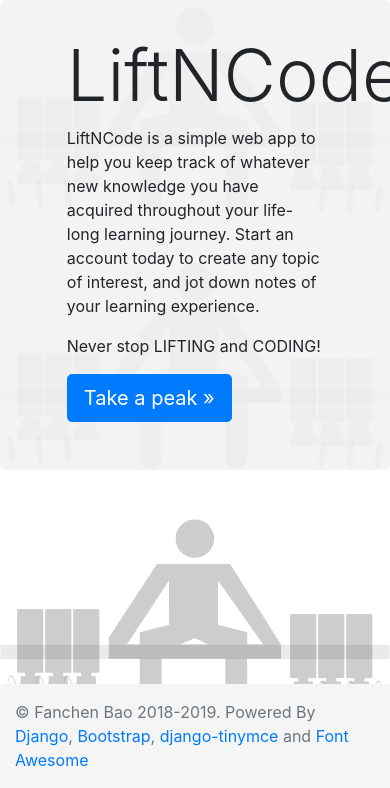
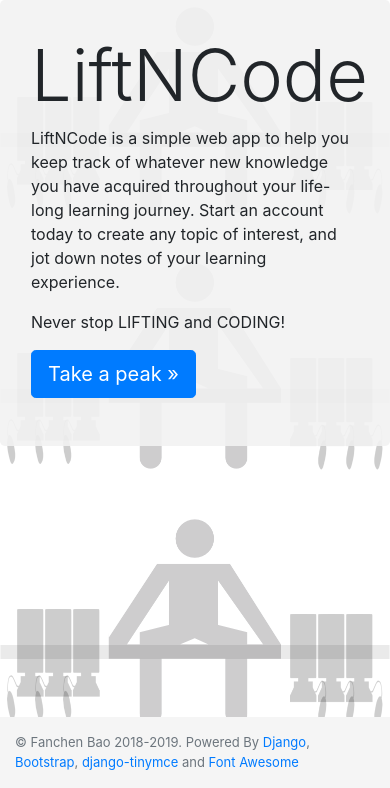
Before and after one commit to FanchenBao/WEBAPP_LiftNCode, a Django app: page / in a window 390 px wide; the page is wider, and only the part inside the window is pictured. Shown: the part 56-844 px from the top of that part. Run offline with Django 3.2, Linux system fonts and the light colour scheme; some libraries are stand-ins or nearby versions.

Commit message:
removed all the settings for container size to allow bootstrap container to resize in mobile view

```diff
--- a/learning_notes/static/learning_notes/css/mystyle.css
+++ b/learning_notes/static/learning_notes/css/mystyle.css
@@ -11,16 +11,10 @@
     background-color: rgba(242, 242, 242, 0.9);
 }
 
-.jumbo.container{
-    width: 80%;
-}
-
-
 /*topics.html*/
 .container.topics{
     padding-top: 3.5rem;
     padding-bottom: 3.5rem;
-    width: 40rem;
     font-size: 30px;
 }
 
@@ -51,7 +45,6 @@ button.topicList:hover{
 .container.topic{
     padding-top: 2.5rem;
     padding-bottom: 2.5rem;
-    width: 60rem;
 }
 
 .topic.topline{
@@ -104,17 +97,11 @@ ul.errorlist.nonfield{
 .container.login{
     margin-top: 3rem;
     margin-left: 4rem;
-    width: 400px;
-    /*background-color: rgba(204, 204, 204, 0.9);*/
-    /*padding-top: 1rem;
-    padding-bottom: 1rem;
-    border-radius: 5%;*/
     float: left;
 }
 
 .container.register{
     margin-top: 3rem;
-    width: 600px;
     background-color: rgba(242, 242, 242, 0.9);
     padding: 1rem;
 }
--- a/learning_notes/static/learning_notes/css/sticky-footer.css
+++ b/learning_notes/static/learning_notes/css/sticky-footer.css
@@ -6,6 +6,7 @@
   width: auto;
   max-width: 680px;
   padding: 0 15px;
+  font-size: 13px;
 }
 
 .footer {
```
